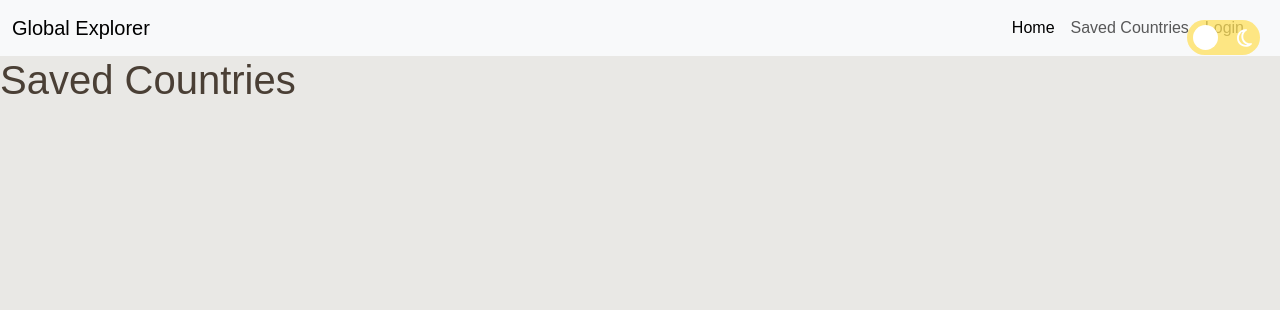
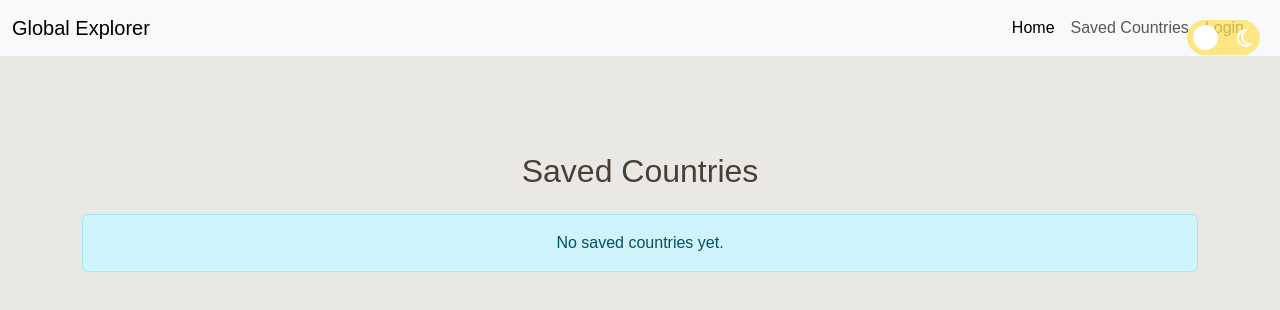
Before and after one commit to AnjumSunkesula/Global-Explorer, a React (Vite) app: page /saved in a window 1280 px wide. Shown: the top 310 px of the page. Built offline with nearby package versions, Linux system fonts and the light colour scheme; sample sign-in values are in the browser's storage.

Commit message:
added styling for the savedCountries

```diff
--- a/src/components/SavedCountries.jsx
+++ b/src/components/SavedCountries.jsx
@@ -22,17 +22,41 @@ function SavedCountries() {
   };
 
   return (
-    <div>
-      <Navbar/>
-      <h1>Saved Countries</h1>
-      <ul>
-        {savedCountries.map((country) => (
-          <li key={country.cca3}>
-            {country.name.common}
-            <button onClick={() => removeCountry(country.cca3)}>Remove</button>
-          </li>
-        ))}
-      </ul>
+    <div className="d-flex flex-column min-vh-100">
+      <Navbar />
+      <div className="container my-5  flex-fill overflow-auto">
+        <h2 className="text-center mt-5 mb-4">Saved Countries</h2>
+
+        {savedCountries.length === 0 ? (
+          <div className="alert alert-info text-center">No saved countries yet.</div>
+        ) : (
+          <div className="row g-4">
+            {savedCountries.map((country) => (
+              <div className="col-md-3" key={country.cca3}>
+                <div className="card h-100 shadow-sm">
+                  <img
+                    src={country.flags?.png || country.flags?.svg}
+                    alt={`${country.name.common} flag`}
+                    className="card-img-top"
+                    style={{ height: '180px', objectFit: 'cover' }}
+                  />
+                  <div className="card-body d-flex flex-column">
+                    <h5 className="card-title">{country.name.common}</h5>
+                    <p className="card-text mb-2"><strong>Capital:</strong> {country.capital || "N/A"}</p>
+                    <p className="card-text"><strong>Region:</strong> {country.region}</p>
+                    <button
+                      className="btn btn-danger mt-auto"
+                      onClick={() => removeCountry(country.cca3)}
+                    >
+                      Remove
+                    </button>
+                  </div>
+                </div>
+              </div>
+            ))}
+          </div>
+        )}
+      </div>
     </div>
   );
 }
```
